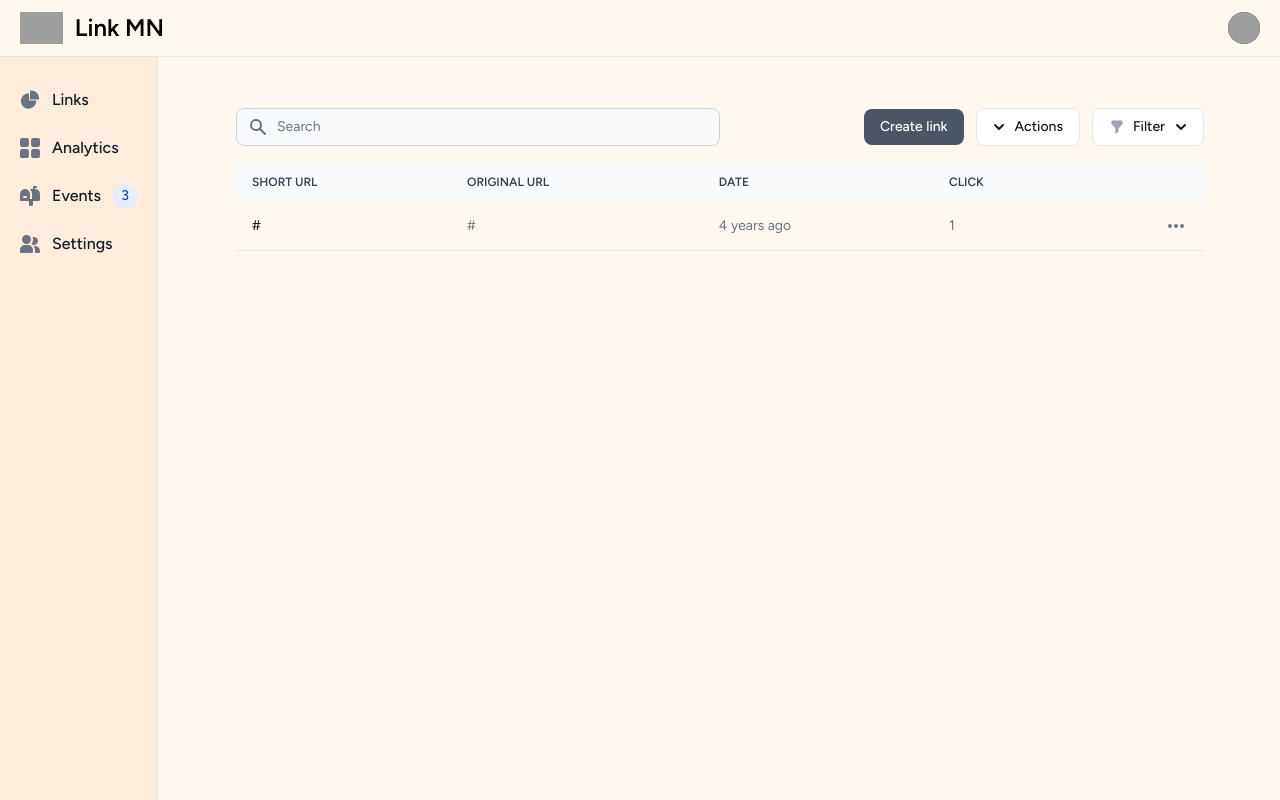
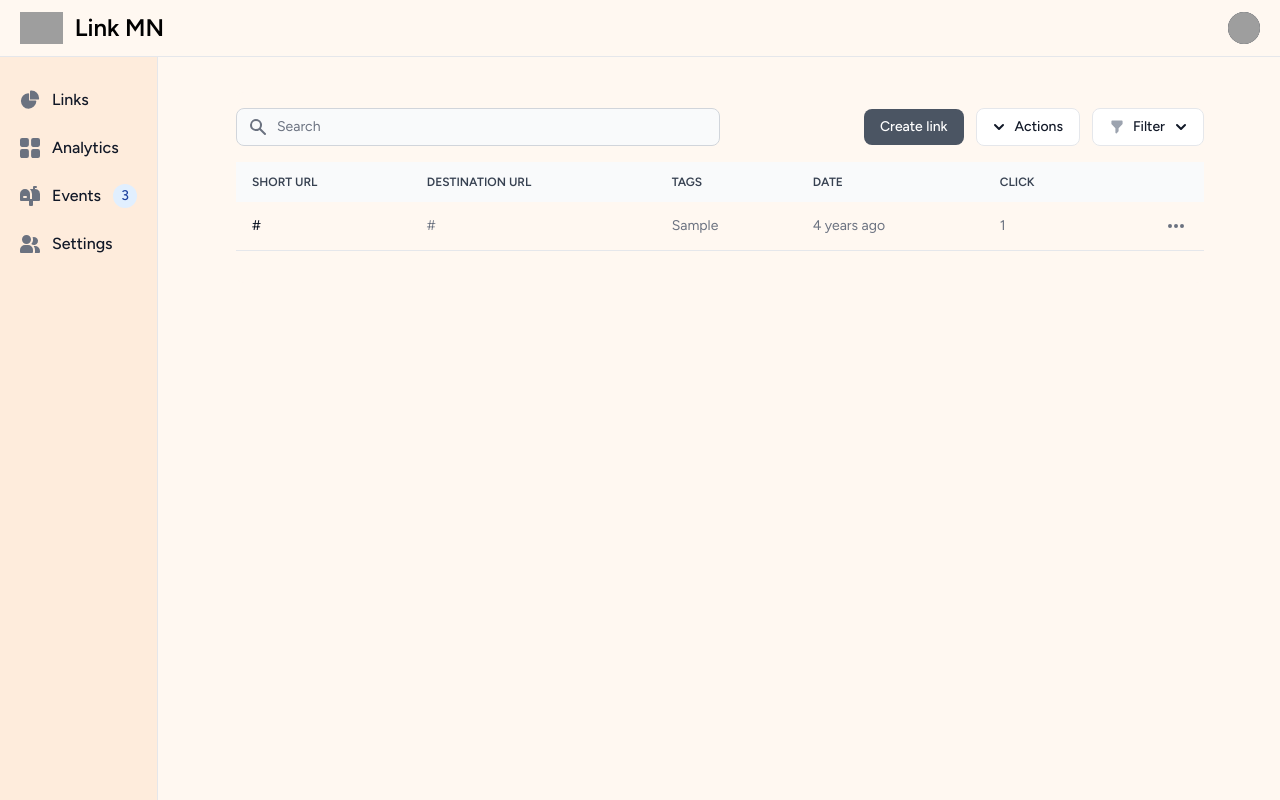
Before and after one commit to muftimehedihasan/LinkManagementTool-Pro, a Laravel app: page /links in a window 1280 px wide. Run offline with Laravel 12, Linux system fonts and the light colour scheme; a user stored in the database is signed in; data comes from the database, SQL or seed files in the repository; tables that the repository leaves empty hold one stand-in row (values such as "Sample post"); style sheets or scripts are compiled from the project's sources; some libraries are stand-ins or nearby versions; grey boxes are pictures that could not be loaded.

Commit message:
new commit

```diff
--- a/app/Http/Controllers/LinkController.php
+++ b/app/Http/Controllers/LinkController.php
@@ -5,6 +5,7 @@ use App\Models\Link;
 use Illuminate\Http\Request;
 use Illuminate\Support\Str;
 use Illuminate\Support\Facades\Auth;
+use Illuminate\Support\Facades\Log;
 
 class LinkController extends Controller
 {
@@ -20,20 +21,31 @@ class LinkController extends Controller
         return view('links.create');
     }
 
+
+
+    // Method for Stor Data
+
     public function store(Request $request)
     {
-        $request->validate(['original_url' => 'required|url']);
+        $validatedData = $request->validate([
+            'destination_url' => 'required|url',
+            'custom_url' => 'nullable|string|unique:links,short_url',
+            'tags' => 'nullable|string',
+        ]);
 
-        $shortUrl = Str::random(6); // Generate a 6-character unique code
-
-        Link::create([
-            'original_url' => $request->original_url,
-            'short_url' => $shortUrl,
+        $link = Link::create([
+            'destination_url' => $validatedData['destination_url'],
+            'short_url' => $validatedData['custom_url'] ?? substr(str_shuffle('abcdefghijklmnopqrstuvwxyzABCDEFGHIJKLMNOPQRSTUVWXYZ0123456789'), 0, 8),
+            'tags' => $validatedData['tags'],
             'user_id' => Auth::id(),
         ]);
 
-        return redirect()->route('links.index')->with('success', 'Short link created successfully!');
+        return redirect()->route('links.index')->with('success', 'Link created successfully!');
     }
+
+
+
+
 
     public function edit(Link $link)
     {
@@ -64,11 +76,21 @@ class LinkController extends Controller
     }
 
 
+
     public function redirect($short_url)
     {
         $link = Link::where('short_url', $short_url)->firstOrFail();
+
+        // Log the destination URL for debugging
+        Log::info('Redirecting to URL: ' . $link->destination_url);
+
+        // Increment the click count
         $link->increment('click_count');
 
-        return redirect($link->original_url);
+        // Redirect to the destination URL
+        return redirect()->to($link->destination_url);
     }
+
+
+
 }
--- a/app/Models/Link.php
+++ b/app/Models/Link.php
@@ -6,7 +6,7 @@ use Illuminate\Database\Eloquent\Model;
 
 class Link extends Model
 {
-    protected $fillable = ['user_id', 'original_url', 'short_url'];
+    protected $fillable = ['user_id', 'destination_url', 'short_url', 'tags', 'click_count'];
 
 
     public function user()
--- a/resources/views/dashboard.blade.php
+++ b/resources/views/dashboard.blade.php
@@ -7,7 +7,7 @@
     <div class="p-2 sm:ml-40">
         <div class=" ">
 
-{{-- ///////////////////////////////////////////////////// --}}
+
     <section class="bg-orange-50 dark:bg-gray-900 p-3 sm:p-5">
     <div class="mx-auto max-w-screen-xl px-4 py-16 lg:px-12">
         <!-- Start coding here -->
@@ -29,12 +29,7 @@
                 <div class="w-full md:w-auto flex flex-col md:flex-row space-y-2 md:space-y-0 items-stretch md:items-center justify-end md:space-x-3 flex-shrink-0">
 
 
-                    {{-- <button type="button" class="flex items-center justify-center text-white bg-primary-700 hover:bg-primary-800 focus:ring-4 focus:ring-primary-300 font-medium rounded-lg text-sm px-4 py-2 dark:bg-primary-600 dark:hover:bg-primary-700 focus:outline-none dark:focus:ring-primary-800">
-                        <svg class="h-3.5 w-3.5 mr-2" fill="currentColor" viewbox="0 0 20 20" xmlns="http://www.w3.org/2000/svg" aria-hidden="true">
-                            <path clip-rule="evenodd" fill-rule="evenodd" d="M10 3a1 1 0 011 1v5h5a1 1 0 110 2h-5v5a1 1 0 11-2 0v-5H4a1 1 0 110-2h5V4a1 1 0 011-1z" />
-                        </svg>
-                        Add product
-                    </button> --}}
+
 
 
 
@@ -139,7 +134,8 @@
                     <thead class="text-xs text-gray-700 uppercase bg-gray-50 dark:bg-gray-700 dark:text-gray-400">
                         <tr>
                             <th scope="col" class="px-4 py-3">Short Url</th>
-                            <th scope="col" class="px-4 py-3">Original URL</th>
+                            <th scope="col" class="px-4 py-3">Destination URL</th>
+                            <th scope="col" class="px-4 py-3">Tags</th>
                             <th scope="col" class="px-4 py-3">Date</th>
                             <th scope="col" class="px-4 py-3">Click</th>
                             <th scope="col" class="px-4 py-3">
@@ -152,7 +148,8 @@
                         @foreach($links as $link)
                         <tr class="border-b dark:border-gray-700">
                             <th scope="row" class="px-4 py-3 font-medium text-gray-900 whitespace-nowrap dark:text-white"><a href="{{ url($link->short_url) }}" target="_blank">{{ url($link->short_url) }}</a></th>
-                            <td class="px-4 py-3">{{ $link->original_url }}</td>
+                            <td class="px-4 py-3">{{ $link->destination_url }}</td>
+                            <td class="px-4 py-3">{{ $link->tags }}</td>
                             <td class="px-4 py-3">{{ $link->created_at->diffForHumans() }}</td>
                             <td class="px-4 py-3">{{ $link->click_count }}</td>
 
@@ -196,7 +193,7 @@
     </div>
     </section>
 
-{{-- ///////////////////////////////////////////////////// --}}
+
 
 
          </div>
--- a/routes/web.php
+++ b/routes/web.php
@@ -12,7 +12,6 @@ Route::get('/', function () {
 
 Route::get('/dashboard', function () {
 
-    // $links = Link::where('user_id', Auth::id())->get();
     $links = Link::paginate(5); // Adjust per page count as needed
     return view('dashboard', compact('links'));
 
@@ -29,7 +28,8 @@ Route::middleware(['auth'])->group(function () {
     Route::resource('links', LinkController::class);
 });
 
-//Route::get('/{short_url}', [LinkController::class, 'redirect'])->name('links.redirect');
+Route::get('/{short_url}', [LinkController::class, 'redirect'])->name('links.redirect');
+
 
 
 require __DIR__.'/auth.php';
```
Also changed, not shown: resources/views/links/index.blade.php (deleted, +0 -85 lines), database/migrations/2024_11_12_051257_create_links_table.php.
